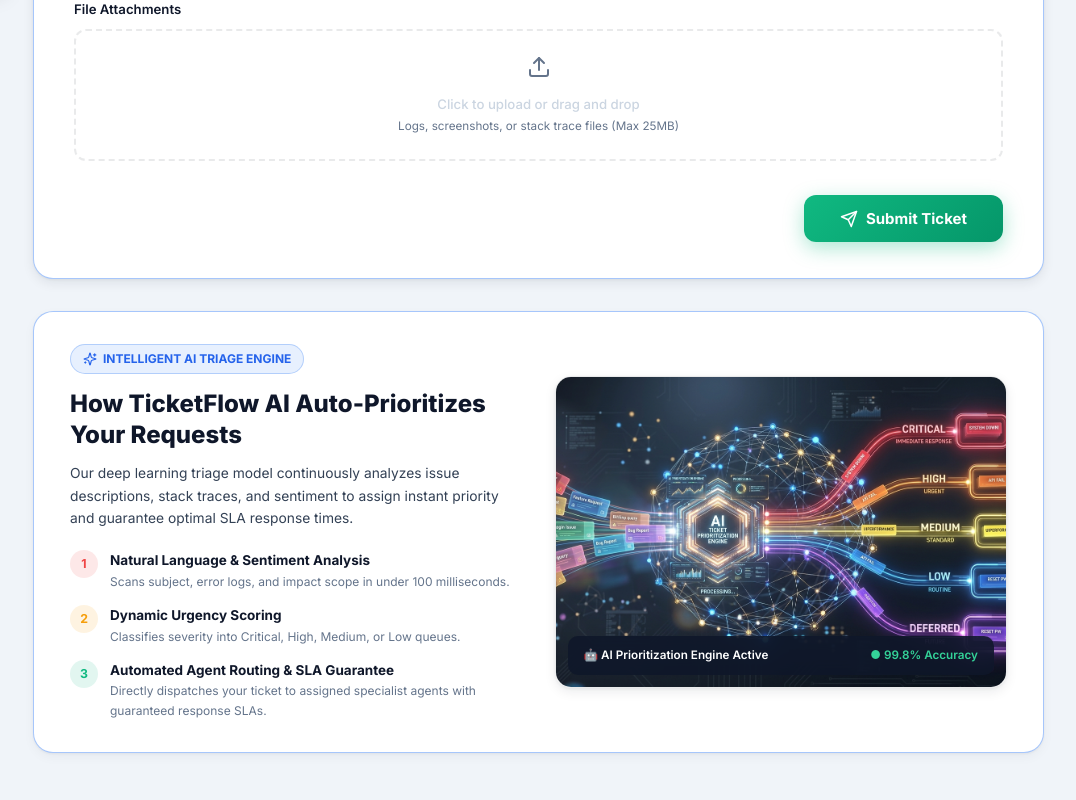
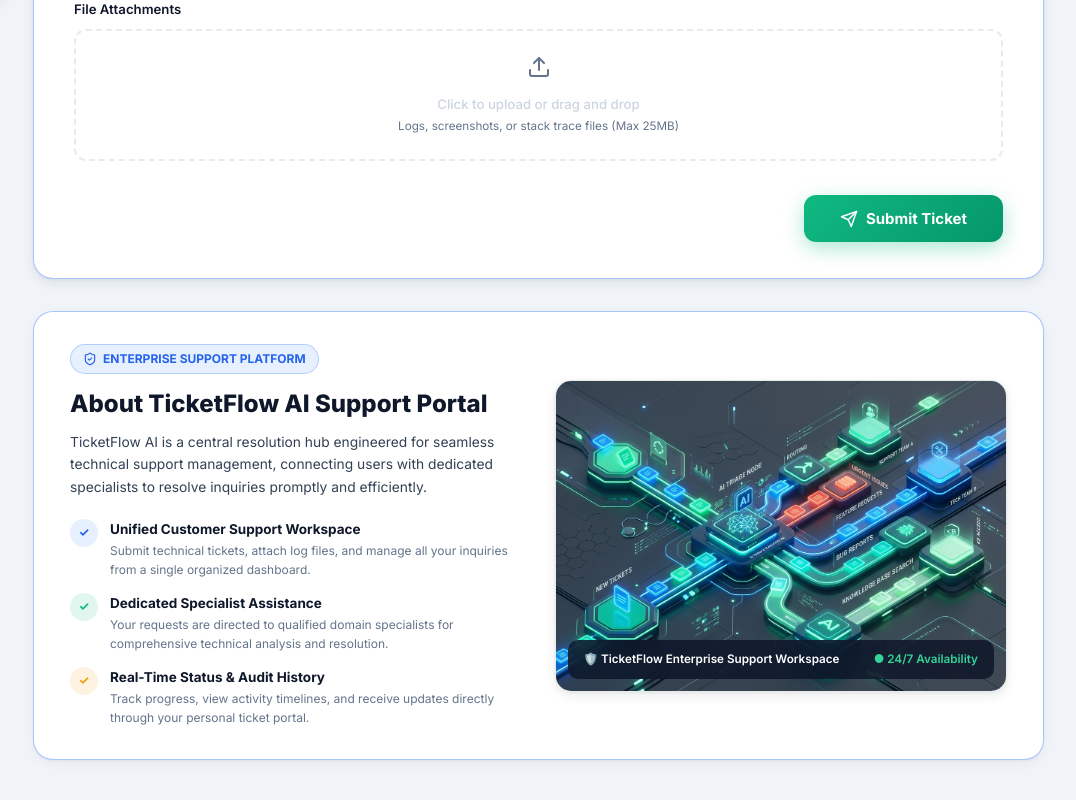
Before and after one commit to Deepakvk07/ticket-prioritization-system, a React (Vite) app in the folder frontend/: page /home in a window 1280 px wide. Shown: the part 806-1606 px from the top of the page, without its empty margins (204-1280 px from the left). Built offline with nearby package versions, Linux system fonts and the light colour scheme.

Commit message:
refactor: replace AI triage engine internal specs with high-level platform information section

```diff
--- a/frontend/src/pages/HomePage.jsx
+++ b/frontend/src/pages/HomePage.jsx
@@ -556,52 +556,52 @@
             )}
           </div>
 
-          {/* ── AI Ticket Prioritization Engine Showcase ─────────────────── */}
+          {/* ── Enterprise Support Platform Overview ─────────────────── */}
           <div className="card" style={{ padding: '32px 36px', borderRadius: 20, background: 'var(--bg-surface)', border: '1px solid var(--border-active)', marginBottom: 32 }}>
             <div style={{ display: 'grid', gridTemplateColumns: '1fr 1fr', gap: 32, alignItems: 'center' }}>
               <div>
                 <div style={{ display: 'inline-flex', alignItems: 'center', gap: 6, padding: '4px 12px', borderRadius: 20, background: 'rgba(59, 130, 246, 0.12)', border: '1px solid rgba(59, 130, 246, 0.3)', color: '#2563eb', fontSize: '0.8rem', fontWeight: 700, marginBottom: 14 }}>
-                  <Sparkles size={14} /> INTELLIGENT AI TRIAGE ENGINE
+                  <ShieldCheck size={14} /> ENTERPRISE SUPPORT PLATFORM
                 </div>
                 <h3 style={{ fontSize: '1.6rem', fontWeight: 800, color: 'var(--text-primary)', lineHeight: 1.3, marginBottom: 12 }}>
-                  How TicketFlow AI Auto-Prioritizes Your Requests
+                  About TicketFlow AI Support Portal
                 </h3>
                 <p style={{ fontSize: '0.92rem', color: 'var(--text-secondary)', lineHeight: 1.65, marginBottom: 20 }}>
-                  Our deep learning triage model continuously analyzes issue descriptions, stack traces, and sentiment to assign instant priority and guarantee optimal SLA response times.
+                  TicketFlow AI is a central resolution hub engineered for seamless technical support management, connecting users with dedicated specialists to resolve inquiries promptly and efficiently.
                 </p>
 
                 <div style={{ display: 'flex', flexDirection: 'column', gap: 14 }}>
                   <div style={{ display: 'flex', gap: 12, alignItems: 'flex-start' }}>
-                    <div style={{ width: 28, height: 28, borderRadius: '50%', background: 'rgba(239, 68, 68, 0.12)', color: '#ef4444', display: 'flex', alignItems: 'center', justifyContent: 'center', fontWeight: 700, fontSize: '0.82rem', flexShrink: 0 }}>1</div>
+                    <div style={{ width: 28, height: 28, borderRadius: '50%', background: 'rgba(59, 130, 246, 0.12)', color: '#2563eb', display: 'flex', alignItems: 'center', justifyContent: 'center', fontWeight: 700, fontSize: '0.82rem', flexShrink: 0 }}>✓</div>
                     <div>
-                      <div style={{ fontWeight: 700, fontSize: '0.9rem', color: 'var(--text-primary)' }}>Natural Language & Sentiment Analysis</div>
-                      <div style={{ fontSize: '0.8rem', color: 'var(--text-muted)' }}>Scans subject, error logs, and impact scope in under 100 milliseconds.</div>
+                      <div style={{ fontWeight: 700, fontSize: '0.9rem', color: 'var(--text-primary)' }}>Unified Customer Support Workspace</div>
+                      <div style={{ fontSize: '0.8rem', color: 'var(--text-muted)' }}>Submit technical tickets, attach log files, and manage all your inquiries from a single organized dashboard.</div>
                     </div>
                   </div>
 
                   <div style={{ display: 'flex', gap: 12, alignItems: 'flex-start' }}>
-                    <div style={{ width: 28, height: 28, borderRadius: '50%', background: 'rgba(245, 158, 11, 0.12)', color: '#f59e0b', display: 'flex', alignItems: 'center', justifyContent: 'center', fontWeight: 700, fontSize: '0.82rem', flexShrink: 0 }}>2</div>
+                    <div style={{ width: 28, height: 28, borderRadius: '50%', background: 'rgba(16, 185, 129, 0.12)', color: '#10b981', display: 'flex', alignItems: 'center', justifyContent: 'center', fontWeight: 700, fontSize: '0.82rem', flexShrink: 0 }}>✓</div>
                     <div>
-                      <div style={{ fontWeight: 700, fontSize: '0.9rem', color: 'var(--text-primary)' }}>Dynamic Urgency Scoring</div>
-                      <div style={{ fontSize: '0.8rem', color: 'var(--text-muted)' }}>Classifies severity into Critical, High, Medium, or Low queues.</div>
+                      <div style={{ fontWeight: 700, fontSize: '0.9rem', color: 'var(--text-primary)' }}>Dedicated Specialist Assistance</div>
+                      <div style={{ fontSize: '0.8rem', color: 'var(--text-muted)' }}>Your requests are directed to qualified domain specialists for comprehensive technical analysis and resolution.</div>
                     </div>
                   </div>
 
                   <div style={{ display: 'flex', gap: 12, alignItems: 'flex-start' }}>
-                    <div style={{ width: 28, height: 28, borderRadius: '50%', background: 'rgba(16, 185, 129, 0.12)', color: '#10b981', display: 'flex', alignItems: 'center', justifyContent: 'center', fontWeight: 700, fontSize: '0.82rem', flexShrink: 0 }}>3</div>
+                    <div style={{ width: 28, height: 28, borderRadius: '50%', background: 'rgba(245, 158, 11, 0.12)', color: '#f59e0b', display: 'flex', alignItems: 'center', justifyContent: 'center', fontWeight: 700, fontSize: '0.82rem', flexShrink: 0 }}>✓</div>
                     <div>
-                      <div style={{ fontWeight: 700, fontSize: '0.9rem', color: 'var(--text-primary)' }}>Automated Agent Routing & SLA Guarantee</div>
-                      <div style={{ fontSize: '0.8rem', color: 'var(--text-muted)' }}>Directly dispatches your ticket to assigned specialist agents with guaranteed response SLAs.</div>
+                      <div style={{ fontWeight: 700, fontSize: '0.9rem', color: 'var(--text-primary)' }}>Real-Time Status & Audit History</div>
+                      <div style={{ fontSize: '0.8rem', color: 'var(--text-muted)' }}>Track progress, view activity timelines, and receive updates directly through your personal ticket portal.</div>
                     </div>
                   </div>
                 </div>
               </div>
 
               <div style={{ position: 'relative', borderRadius: 16, overflow: 'hidden', border: '1px solid var(--border)', boxShadow: 'var(--shadow-md)' }}>
-                <img src="/ai_triage_engine.jpg" alt="AI Ticket Prioritization Engine" style={{ width: '100%', height: 310, objectFit: 'cover', display: 'block' }} />
+                <img src="/ticket_workflow_3d.jpg" alt="TicketFlow Platform Workspace" style={{ width: '100%', height: 310, objectFit: 'cover', display: 'block' }} />
                 <div style={{ position: 'absolute', bottom: 12, left: 12, right: 12, padding: '10px 16px', borderRadius: 10, background: 'rgba(15, 23, 42, 0.85)', backdropFilter: 'blur(12px)', color: '#ffffff', display: 'flex', alignItems: 'center', justifyContent: 'space-between', fontSize: '0.78rem', fontWeight: 600 }}>
-                  <span>🤖 AI Prioritization Engine Active</span>
-                  <span style={{ color: '#34d399' }}>● 99.8% Accuracy</span>
+                  <span>🛡️ TicketFlow Enterprise Support Workspace</span>
+                  <span style={{ color: '#34d399' }}>● 24/7 Availability</span>
                 </div>
               </div>
             </div>
```
